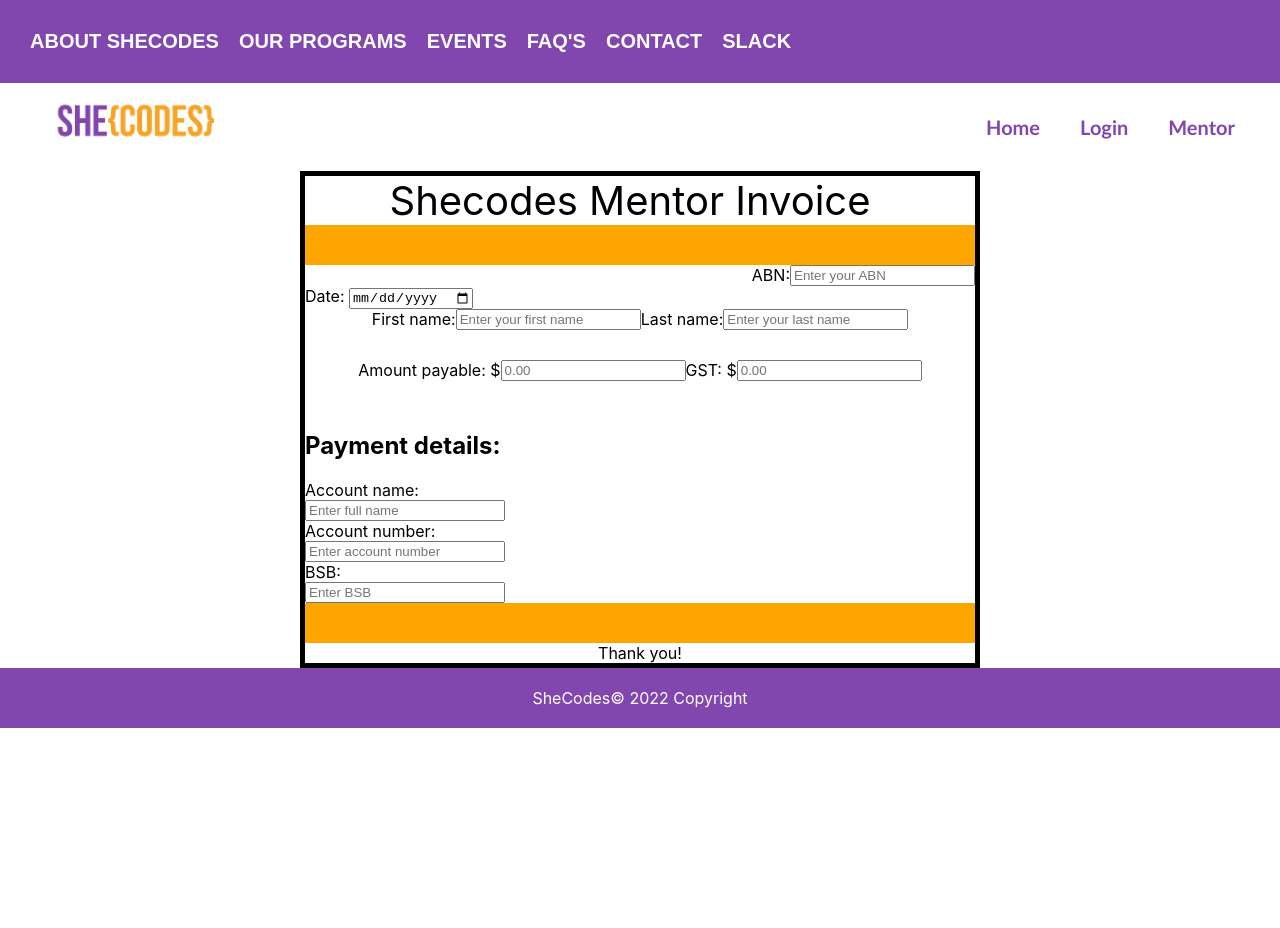
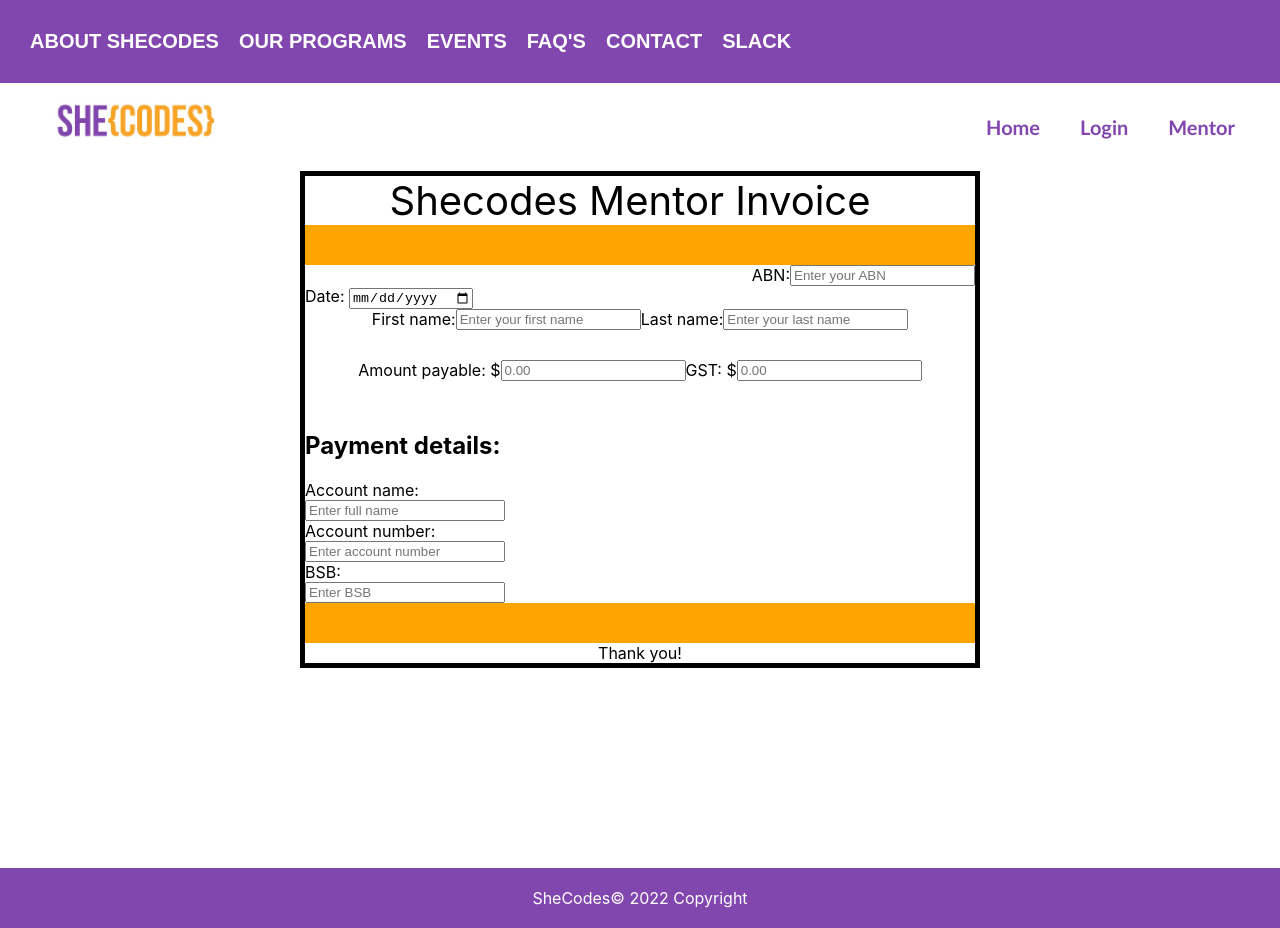
Before and after one commit to SheCodesAus/she-codes-group-project-frontend-you-shall-not-parse, a React (Create React App) app: page /users/1/invoice in a window 1280 px wide. Before the commit the page ends 800 px from the top, so only its background shows below. Built offline with nearby package versions, Linux system fonts and the light colour scheme.

Commit message:
latest change

```diff
--- a/src/components/Footer/Footer.jsx
+++ b/src/components/Footer/Footer.jsx
@@ -3,7 +3,7 @@
 
 function Footer() {
   return (
-      <div className='text-center p-3' style={{ backgroundColor: '#8246AF', color: "white", padding: "20px", textAlign:"center" }}>
+      <div className='text-center p-3' style={{ backgroundColor: '#8246AF', color: "white", padding: "20px", textAlign:"center", marginTop: "200px" }}>
         SheCodes&copy; {new Date().getFullYear()} Copyright{' '}
       </div>
   );
--- a/src/pages/UserProfile.jsx
+++ b/src/pages/UserProfile.jsx
@@ -83,7 +83,7 @@
                     (
                     <h4 className="user_role" key={`role-${role.id}`} >
                         <h3> Course: {role.event} | {role.event_module_name} as <strong>{role.role}</strong></h3>
-                        <button>Generate invoice</button>
+                        <Link to={`/users/${id}/invoice`}><button>Generate invoice</button></Link>
                     </h4>
                     )
                     )}
```
